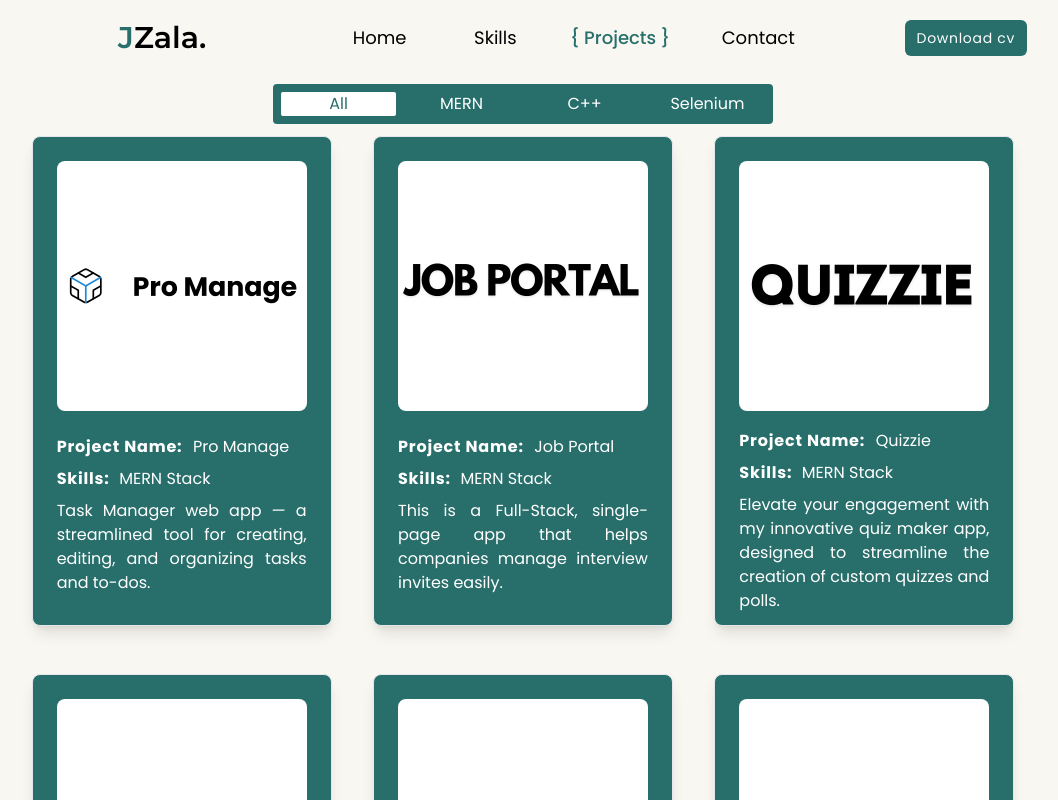
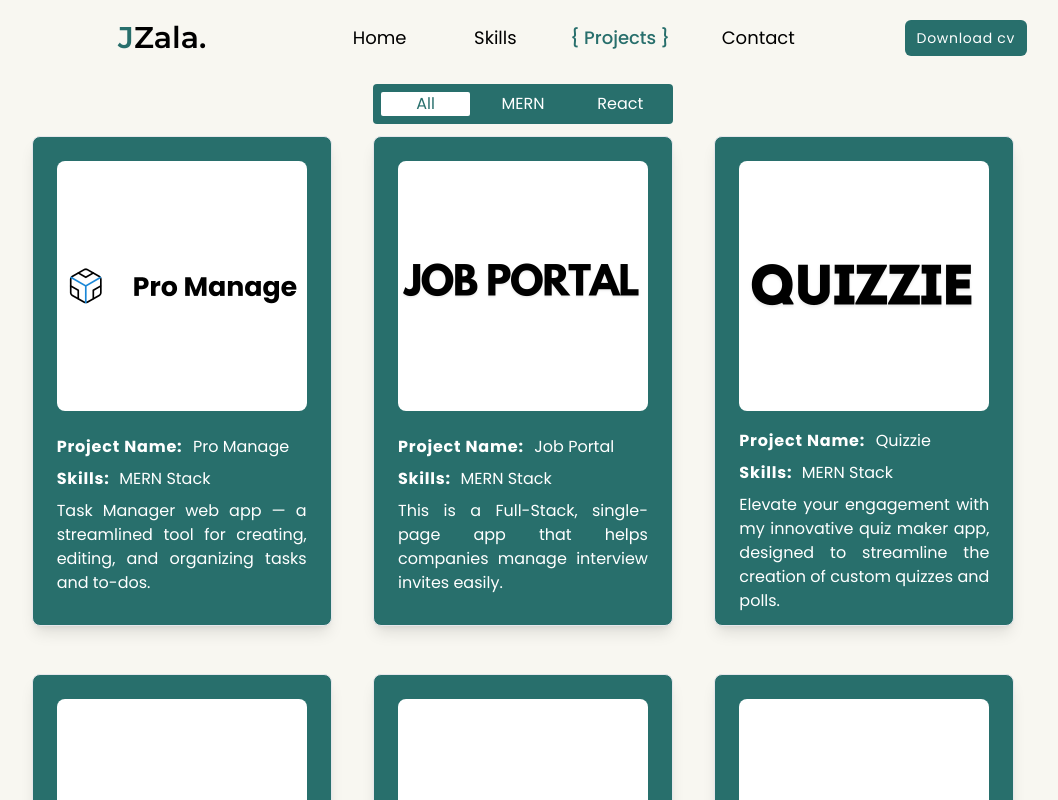
Before and after one commit to carzy-zala/Jayrajsinh-Zala, a React (Vite) app in the folder Portfolio/: page /projects in a window 1280 px wide. Shown: the top 800 px of the page, without its empty margins (117-1175 px from the left). Built offline with nearby package versions, Linux system fonts and the light colour scheme.

Commit message:
Project category is updated and project seggrigation

```diff
--- a/Portfolio/src/Pages/Projects.jsx
+++ b/Portfolio/src/Pages/Projects.jsx
@@ -4,12 +4,11 @@ import { Button } from "../Components";
 import projects from "../assets/ProjectArray";
 
 function Projects() {
-
   const [category, setCategory] = useState("all");
 
   return (
     <div className="px-[10%] py-2 pb-12 grid grid-rows-[0fr_1fr] gap-3 ">
-      <div className="grid grid-cols-1 gap-2 w-[200px] md:w-[500px] md:grid-cols-4 p-2 bg-green-btn text-white rounded justify-self-center ">
+      <div className="grid grid-cols-1 gap-2 w-[200px] md:w-[300px] md:grid-cols-3 p-2 bg-green-btn text-white rounded justify-self-center ">
         <Button
           className={`${
             category === "all"
@@ -34,16 +33,16 @@ function Projects() {
         />
         <Button
           className={`${
-            category === "C++"
+            category === "React"
               ? "bg-white text-green-btn rounded-sm px-3"
               : "text-white"
           }`}
           onClick={() => {
-            setCategory("C++");
+            setCategory("React");
           }}
-          children="C++"
+          children="React"
         />
-        <Button
+        {/* <Button
           className={`${
             category === "selenium"
               ? "bg-white text-green-btn rounded-sm px-3"
@@ -53,7 +52,7 @@ function Projects() {
             setCategory("selenium");
           }}
           children="Selenium"
-        />
+        /> */}
       </div>
       <div className=" grid grid-cols-1 md:grid-cols-2 xl:grid-cols-3 gap-y-12 place-items-center ">
         {projects.map(
--- a/Portfolio/src/assets/ProjectArray.js
+++ b/Portfolio/src/assets/ProjectArray.js
@@ -33,7 +33,7 @@ const projects = [
       description: `This web application is designed to offer users a platform for sharing their life stories in a brief and engaging format.`,
     },
     {
-      category: "MERN",
+      category: "React",
       link: "https://tic-tac-toe-kappa-virid.vercel.app/",
       img_src: "/Projects/TicTAc.png",
       project_name: "Tic Tac Toe",
@@ -41,7 +41,7 @@ const projects = [
       description: `One of the most popular game in digital format for your fun.`,
     },
     {
-      category: "MERN",
+      category: "React",
       link: "https://website-template-1-seven.vercel.app/",
       img_src: "/Projects/WebOne.png",
       project_name: "Website Template",
@@ -49,7 +49,7 @@ const projects = [
       description: `This is one website tamaplate to show case my react-router-dom knowledge and api connection knowledge.`,
     },
     {
-      category: "MERN",
+      category: "React",
       link: "https://password-generator-pink-nine-13.vercel.app/",
       img_src: "/Projects/PassGen.png",
       project_name: "Password Generator",
@@ -57,7 +57,7 @@ const projects = [
       description: `This project is helps you to create password based on your prefernce.`,
     },
     {
-      category: "MERN",
+      category: "React",
       link: "https://currency-convertor-zeta-smoky.vercel.app/",
       img_src: "/Projects/CurrencyConvert.png",
       project_name: "Currency Converter",
@@ -65,7 +65,7 @@ const projects = [
       description: `This project is use api to change the your local currency to the your desired country currency.`,
     },
     {
-      category: "MERN",
+      category: "React",
       link: "https://theme-switcher-xi-peach.vercel.app/",
       img_src: "/Projects/ThemeSwitcher.png",
       project_name: "Theme Switcher",
```
